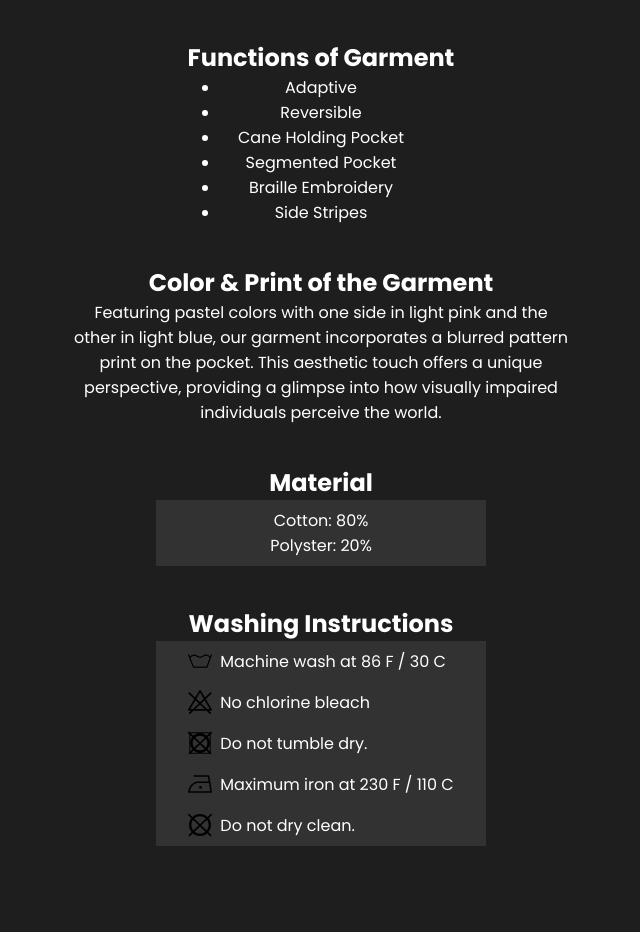
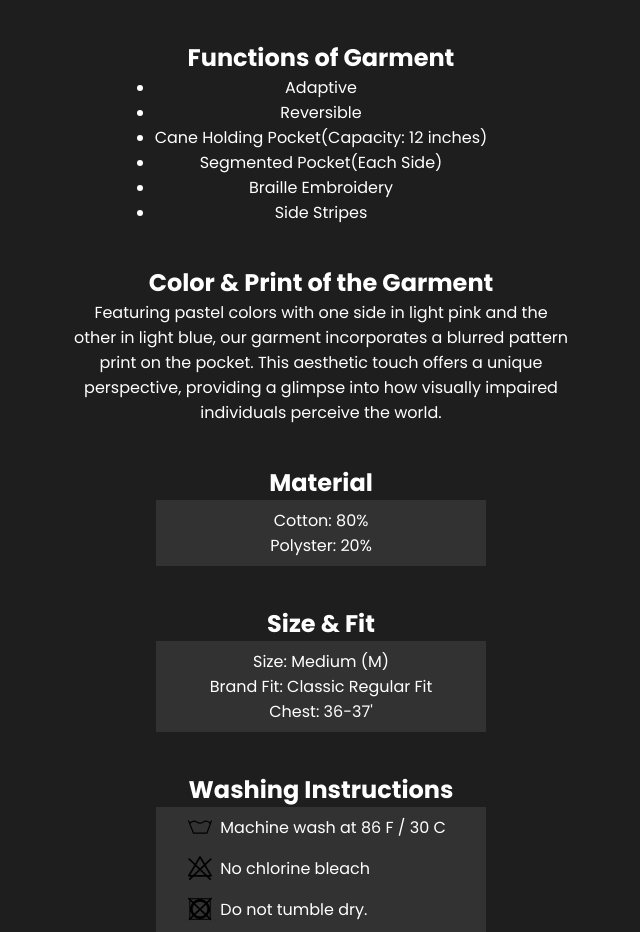
Before and after one commit to sinhaashmit10/ApparelDesc, a React (Create React App) app: page / in a window 1280 px wide. Shown: the part 769-1701 px from the top of the page, without its empty margins (319-959 px from the left). Before the commit the page ends 1655 px from the top, so only its background shows below. Built offline with nearby package versions, Linux system fonts and the light colour scheme.

Commit message:
size and fit

```diff
--- a/src/Components/About/About.css
+++ b/src/Components/About/About.css
@@ -97,3 +97,10 @@
     padding: 0 2rem;
     max-width: 35rem;
 }
+
+.sizeFit{
+    margin-bottom: 2.5rem;
+    background-color: rgb(50, 50, 50);
+    padding: 0.5rem 0;
+    max-width: 35rem;
+}
--- a/src/Components/About/About.js
+++ b/src/Components/About/About.js
@@ -22,8 +22,8 @@ function About() {
             <ul>
             <li>Adaptive</li>
             <li>Reversible</li>
-            <li>Cane Holding Pocket</li>
-            <li>Segmented Pocket</li>
+            <li>Cane Holding Pocket(Capacity: 12 inches)</li>
+            <li>Segmented Pocket(Each Side)</li>
             <li>Braille Embroidery</li>
             <li>Side Stripes</li>
             </ul>
@@ -36,6 +36,12 @@ function About() {
       <div className="materialCare">
         <h1 className="materialTitle">Material</h1>
         <div className="material">Cotton: 80% <br /> Polyster: 20%</div>
+      <h1 className='sizeFitTitle'>Size & Fit</h1>
+      <div className='sizeFit'>
+        <p className='size'>Size: Medium (M)</p>
+        <p className='fit'>Brand Fit: Classic Regular Fit</p>
+        <p className='chest'>Chest: 36-37'</p>
+      </div>
         <h1 className="careTitle">Washing Instructions</h1>
         <section className="washingInstruction">
           <div className="instructionBar">
```
